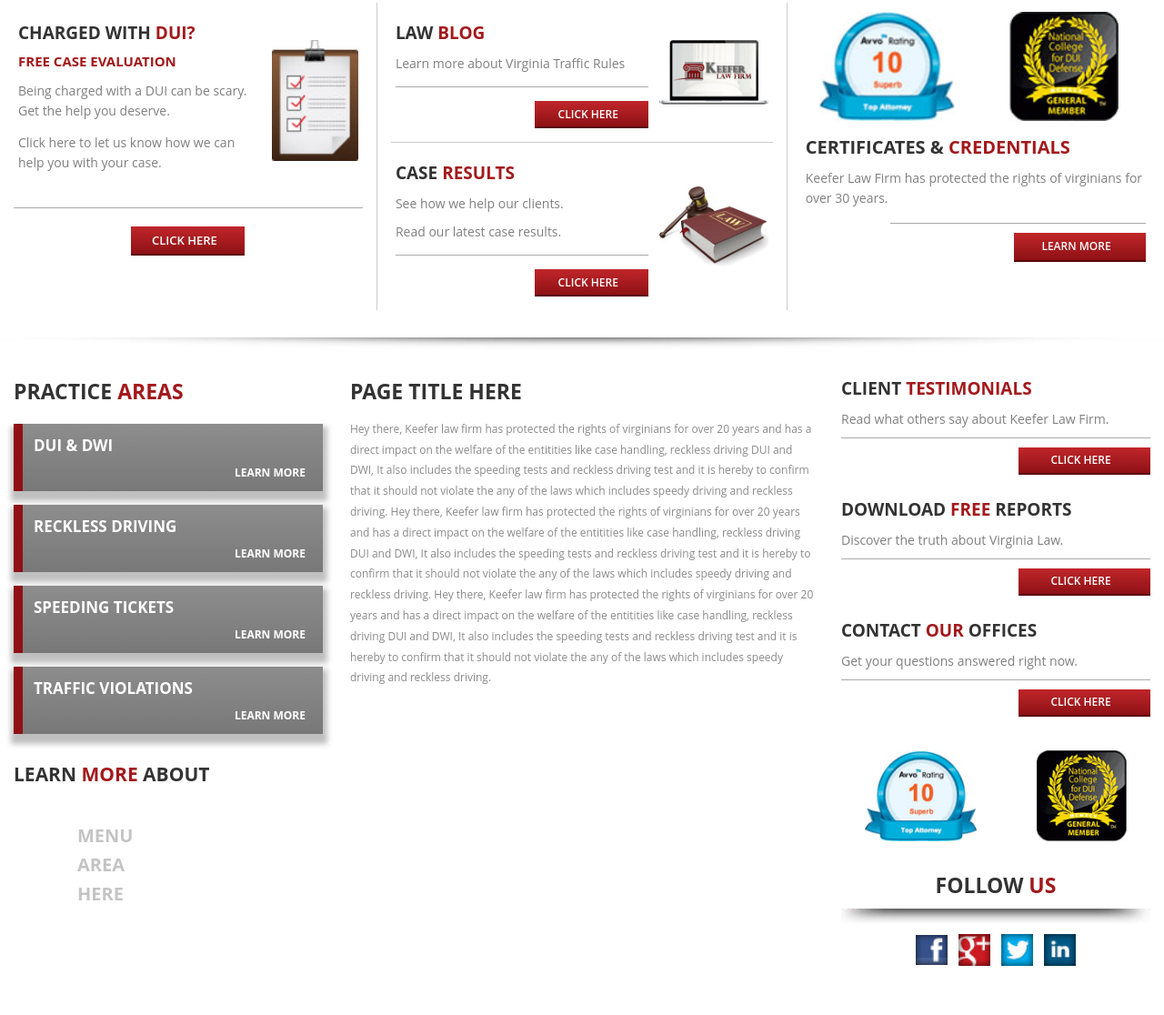
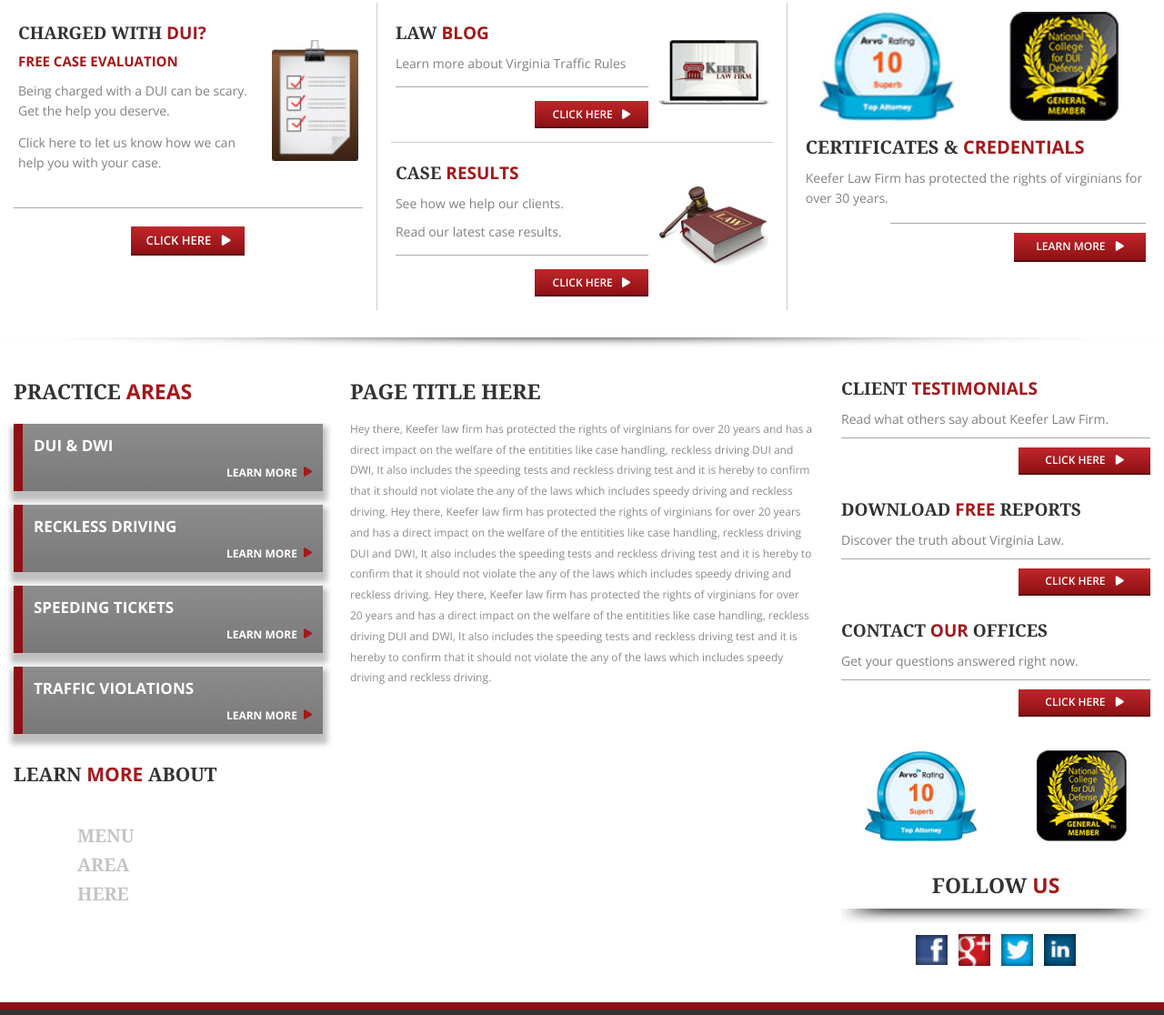
Before and after one commit to attaroyam/Keefer_Law_Firm, a plain HTML site: page index.html in a window 1280 px wide. Shown: the part 713-1829 px from the top of the page at 91% size. Drawn offline with nearby package versions, Linux system fonts and the light colour scheme.

Commit message:
Include stylesheets for Google Fonts and Font Awesome
Added Google Fonts and Font Awesome stylesheets to enhance typography and icon usage.

```diff
--- a/index.html
+++ b/index.html
@@ -4,10 +4,13 @@
     <meta charset="UTF-8" />
     <meta name="viewport" content="width=device-width, initial-scale=1.0" />
     <title>Keefer</title>
+    <link rel="stylesheet" href="https://fonts.googleapis.com/css2?family=Open+Sans:wght@400;600;700&display=swap" />
+    <link rel="stylesheet" href="https://cdnjs.cloudflare.com/ajax/libs/font-awesome/6.5.1/css/all.min.css" />
     <link rel="stylesheet" type="text/css" href="style.css" />
 
   </head>
   <body>
+    <div class="page">
     <section id="container">
       <div class="logo">
         <img src="images/logo.png" alt="Keefer Law Firm Logo" />
@@ -268,5 +271,7 @@
         </div>
       </div>
     </section>
+    <footer class="site-footer"></footer>
+    </div>
   </body>
 </html>
```
